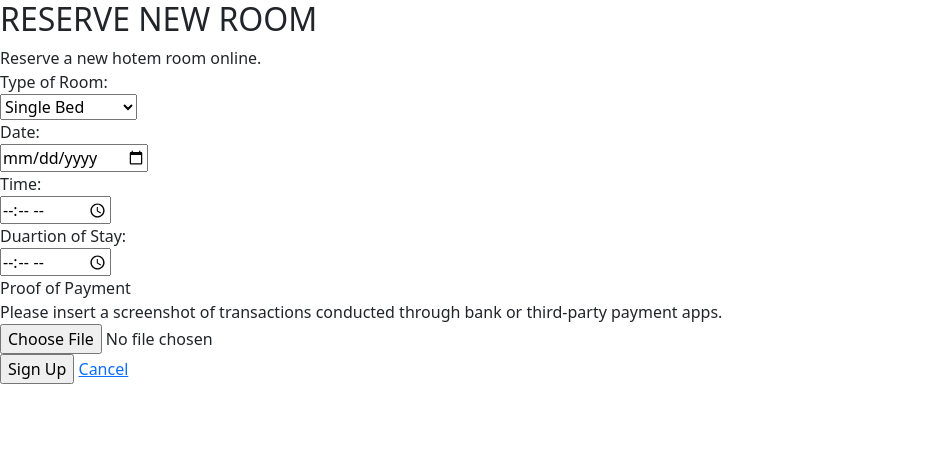
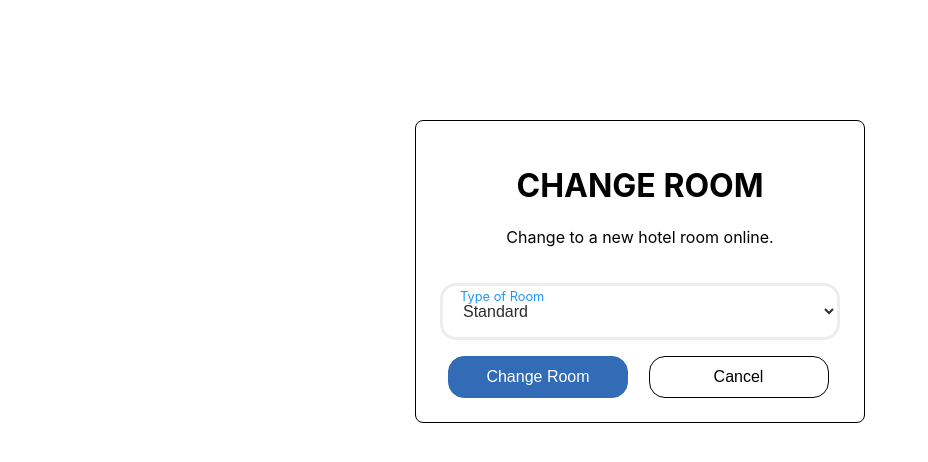
Before and after one commit to RhymeD0/PHP-Finals, a PHP site: page /newroom.php in a window 1280 px wide. Shown: the top 462 px of the page, without its empty margins (0-928 px from the left). Run offline with PHP 8.4, Linux system fonts and the light colour scheme; a user stored in the database is signed in; data comes from the database, SQL or seed files in the repository.

Commit message:
New Room / Change Room with CSS

```diff
--- a/newroom.php
+++ b/newroom.php
@@ -1,3 +1,14 @@
+<?php
+    session_start();
+
+    $db = mysqli_connect("localhost","root","") or die(mysqli_error($db));
+    mysqli_select_db($db,"finalproj") or die(mysqli_error($db));
+
+    $id = $_SESSION['id'];
+    $account = mysqli_query($db, "SELECT * FROM users WHERE id = '$id'") or die(mysqli_error($conn));
+    $row = mysqli_fetch_array($account);
+    $query = $db->query("SELECT * FROM users WHERE id");
+?>
 <!DOCTYPE html>
 <html>
     <head>
@@ -6,36 +17,182 @@
         <title>Reserve New Room</title>
         <meta name="description" content="">
         <meta name="viewport" content="width=device-width, initial-scale=1">
-        <link href="https://cdn.jsdelivr.net/npm/bootstrap@5.2.2/dist/css/bootstrap.min.css" rel="stylesheet" integrity="sha384-Zenh87qX5JnK2Jl0vWa8Ck2rdkQ2Bzep5IDxbcnCeuOxjzrPF/et3URy9Bv1WTRi" crossorigin="anonymous">
+        <style>
+            body {
+                font-family: 'Inter', sans-serif;
+            }
+
+            .container {
+                position: absolute;
+                left: 50%;
+                top: 15%;
+            }
+
+            .heading-center {
+                text-align: center;
+            }
+
+            .records-container {
+                position: relative;
+                left: -50%;
+                margin-top: 3rem;
+                margin-bottom: 1.5rem;
+                width: 100%;
+                max-width: 400px;
+                background-color: #ffffff;
+                margin: 0;
+                padding: 1.5rem;
+                border: solid 1px #000000;
+                border-radius: .5rem;
+
+            }
+
+            .heading-desc {
+                font-size: 1rem;
+            }
+
+            .textBox {
+                position: relative;
+            }
+
+            .textBox:last-child {
+                margin-top: 1rem;
+            }
+
+            .inputBox {
+                border: 3px solid #ededed;
+                border-radius: 1rem;
+                background: #ffffff;
+                padding: 1rem;
+                font-size: 1rem;
+                color: #2c2c2c;
+                transition: all 0.2s;
+            }
+
+            .inputBox:focus {
+                outline: none;
+                border: 3px solid #1a73e8;
+
+            }
+
+            select, option {
+                width: 400px;
+            }
+
+            .inputBoxLabel {
+                position: absolute;
+                left: 1rem;
+                color: #262626;
+                pointer-events: none;
+                transform: translateY(1rem);
+                transition: all 0.2s;
+            }
+
+            .inputBox:focus~.inputBoxLabel,
+            .inputBox:valid~.inputBoxLabel {
+                transform: translate(-0.6rem, 0.2rem) scale(0.8);
+                padding: 0 0.2em;
+                color: #2196f3;
+            }
+
+
+            .changeRoomBtn {
+                width: 45%;
+                font-size: 1rem;
+                padding: 0.7rem;
+                margin: 0 0.5rem;
+                border: 1px solid #336cb6;
+                background-color: #336cb6;
+                color: #ffffff;
+                border-radius: 1rem;
+            }
+
+            .changeRoomBtn:hover {
+                background-color: #ffffff;
+                color: #336cb6;
+                border: 1px solid #336cb6;
+                transition: 0.7s all;
+                cursor: pointer;
+            }
+
+            .cancelBtn {
+                width: 45%;
+                font-size: 1rem;
+                padding: 0.7rem;
+                margin: 0 0.5rem;
+                border: 1px solid #000000;
+                background-color: #ffffff;
+                color: #000000;
+                border-radius: 1rem;
+            }
+
+            .cancelBtn:hover {
+                background-color: #000000;
+                color: #ffffff;
+                border: 1px solid #000000;
+                transition: 0.7s all;
+                cursor: pointer;
+            }
+
+            a:link {
+                font-size: 0.9rem;
+                color: #336cb6;
+                text-decoration: none;
+                font-weight: 500;
+            }
+
+            a:hover {
+                text-decoration: underline;
+            }
+        </style>
     </head>
     <body>
-        <form class="formCF" name="createAccountForm" action="<?php echo $_SERVER['PHP_SELF']; ?>" method="post">
-            <h2 class="titleHeading">RESERVE NEW ROOM</h2>
-            <a>Reserve a new hotem room online.</a><br>
-            <a>Type of Room:</a><br>
-            <select name="type" id="type"><br>
-                <option value="single">Single Bed</option>
-                <option value="double">Double Bed</option>
-                <option value="triple">Triple Bed</option>
-                <option value="quadruple">Quadruple Bed</option>
-                <option value="queen">Queen Bed</option>
-                <option value="king">King Bed</option>
-            </select><br>
-            <a>Date:</a><br>
-            <input type="date" name="date" id="date"><br>
-            <a>Time:</a><br>
-            <input type="time" name="email" id="email"><br>
-            <a>Duartion of Stay:</a><br>
-            <input type="time" name="duration" id="duration"><br>
-            <label for="proof">Proof of Payment</label><br>
-            <a>Please insert a screenshot of transactions conducted through bank or third-party payment apps.</a><br>
-            <input type="file" name="proof" accept=".jpg, .jpeg, .png"><br>
-            <input type="submit"  name="signUp" class="submitBtn" value="Sign Up">
-            <a href="reservation_client.php">Cancel</a>
+        <?php
 
-        </form>
-        <?php
+            if ($db->connect_error) {
+            die("Connection failed: " . $db->connect_error);
+            }
+            if(isset($_POST['submit'])){
+            $type = $_POST['type'];
+            $sql = "UPDATE users SET type='$type' WHERE id='$id'";
+            if ($db->query($sql) === TRUE) {
+            echo "Record updated successfully";
+            } else {
+            echo "Error updating record: " . $db->error;
+            }
+            }
+            $db->close();
+
         ?>
+
+        <div class="container">
+            <form class="records-container" name="createAccountForm" action="<?php echo $_SERVER['PHP_SELF']; ?>"
+                method="post">
+                <div class="heading-center">
+                    <h1>CHANGE ROOM</h1>
+                    <p class="heading-desc">Change to a new hotel room online.</p><br>
+                </div>
+
+                <div class="textBox">
+                    <select class="inputBox" name="type" id="type">
+                        <option value="Standard">Standard</option>
+                        <option value="Double">Double</option>
+                        <option value="Triple">Triple</option>
+                        <option value="Deluxe">Deluxe</option>
+                        <option value="Executive">Executive Suite</option>
+                        <option value="Presidential">Presidential Suite</option>
+                    </select>
+                    <label class="inputBoxLabel">Type of Room</label>
+                </div>
+
+
+                <div class="textBox">
+                    <input type="submit" name="changeRoomBtn" class="changeRoomBtn" value="Change Room">
+                    <a href="reservation_client.php"> <input type="button" name="cancelBtn" class="cancelBtn"
+                            value="Cancel"> </a>
+                </div>
+            </form>
+        </div>
         <script src="" async defer></script>
     </body>
 </html>
```
